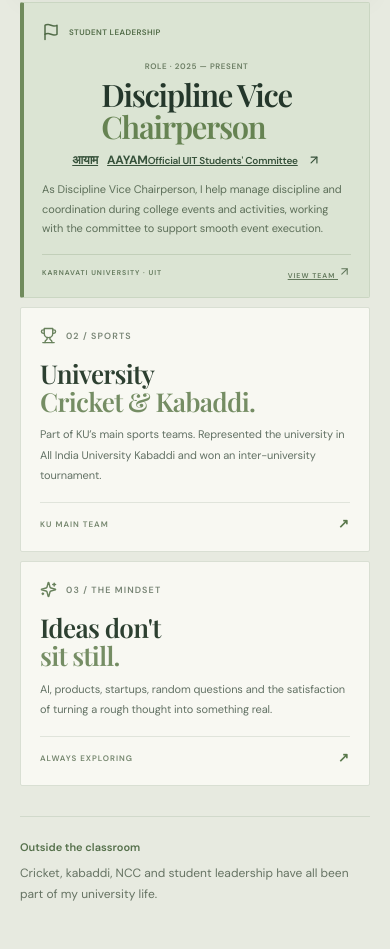
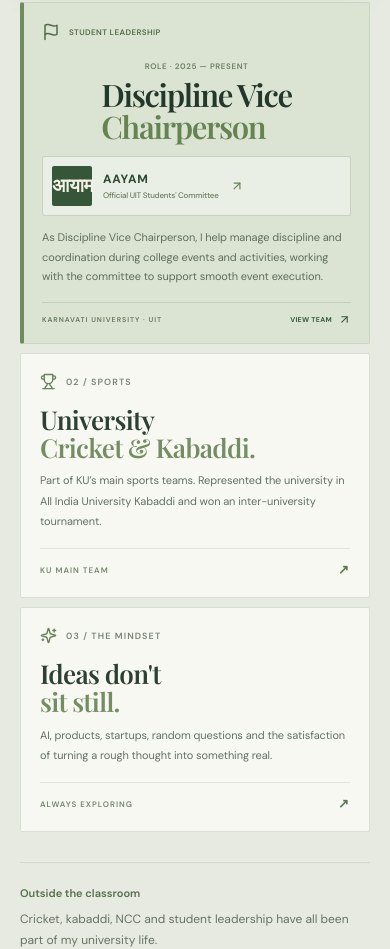
Before and after one commit to abhitiwari12/abhitiwari, a React (Vite) app: page / in a window 390 px wide. Shown: the part 2597-3546 px from the top of the page. Built offline with nearby package versions, Linux system fonts and the light colour scheme; a web font is replaced by a local one.

Commit message:
Style AAYAM wordmark and official team page link

```diff
--- a/src/styles.css
+++ b/src/styles.css
@@ -1104,3 +1104,91 @@ body { background:#f3f1e9; color:#26372c; font-family:var(--body); font-size:16p
   .education-university img { width:50px; height:50px; }
   .education-university-name h3 { font-size:23px; }
 }
+
+
+/* AAYAM role identity — link the position to the official team */
+.formation-role-featured .position-organisation.aayam-organisation {
+  grid-column:2;
+  grid-row:2;
+  display:flex;
+  align-items:center;
+  justify-content:flex-start;
+  gap:11px;
+  width:max-content;
+  max-width:100%;
+  padding:10px 12px 10px 9px;
+  border:1px solid rgba(49,79,46,.18);
+  background:rgba(255,255,255,.42);
+  border-radius:3px;
+  color:#29472f;
+  text-decoration:none;
+  transition:background .2s,border-color .2s,transform .2s;
+}
+.aayam-organisation:hover {
+  background:rgba(255,255,255,.8);
+  border-color:#a8ba9e;
+  transform:translateY(-2px);
+}
+.aayam-script {
+  width:43px;
+  height:43px;
+  display:grid;
+  place-items:center;
+  flex:0 0 auto;
+  background:#36563a;
+  color:#f4f1e6;
+  border-radius:2px;
+  font:600 20px/1 var(--body);
+}
+.aayam-name {
+  min-width:0;
+  display:flex;
+  flex-direction:column;
+  gap:3px;
+}
+.aayam-name strong {
+  color:#2b4830;
+  font:700 13px var(--body);
+  letter-spacing:.8px;
+}
+.aayam-name small {
+  color:#697d61;
+  font:500 9px var(--body);
+  white-space:nowrap;
+}
+.aayam-organisation>svg { color:#668352; flex:0 0 auto; }
+.formation-role-featured .tile-bottom a {
+  display:inline-flex;
+  align-items:center;
+  gap:6px;
+  color:#365b37;
+  font:700 8px var(--body);
+  letter-spacing:.3px;
+  text-decoration:none;
+  transition:gap .2s,color .2s;
+}
+.formation-role-featured .tile-bottom a:hover {
+  color:#1d3b23;
+  gap:10px;
+}
+@media(max-width:1050px) {
+  .formation-role-featured .position-organisation.aayam-organisation {
+    grid-column:2;
+    grid-row:2;
+    width:max-content;
+  }
+}
+@media(max-width:720px) {
+  .formation-role-featured .position-organisation.aayam-organisation {
+    grid-column:auto;
+    grid-row:auto;
+    width:100%;
+    max-width:100%;
+    margin-top:4px;
+    padding:9px;
+  }
+  .aayam-script { width:40px; height:40px; font-size:19px; }
+  .aayam-name strong { font-size:12px; }
+  .aayam-name small { font-size:8px; white-space:normal; }
+  .formation-role-featured .tile-bottom a { font-size:7px; }
+}
```
